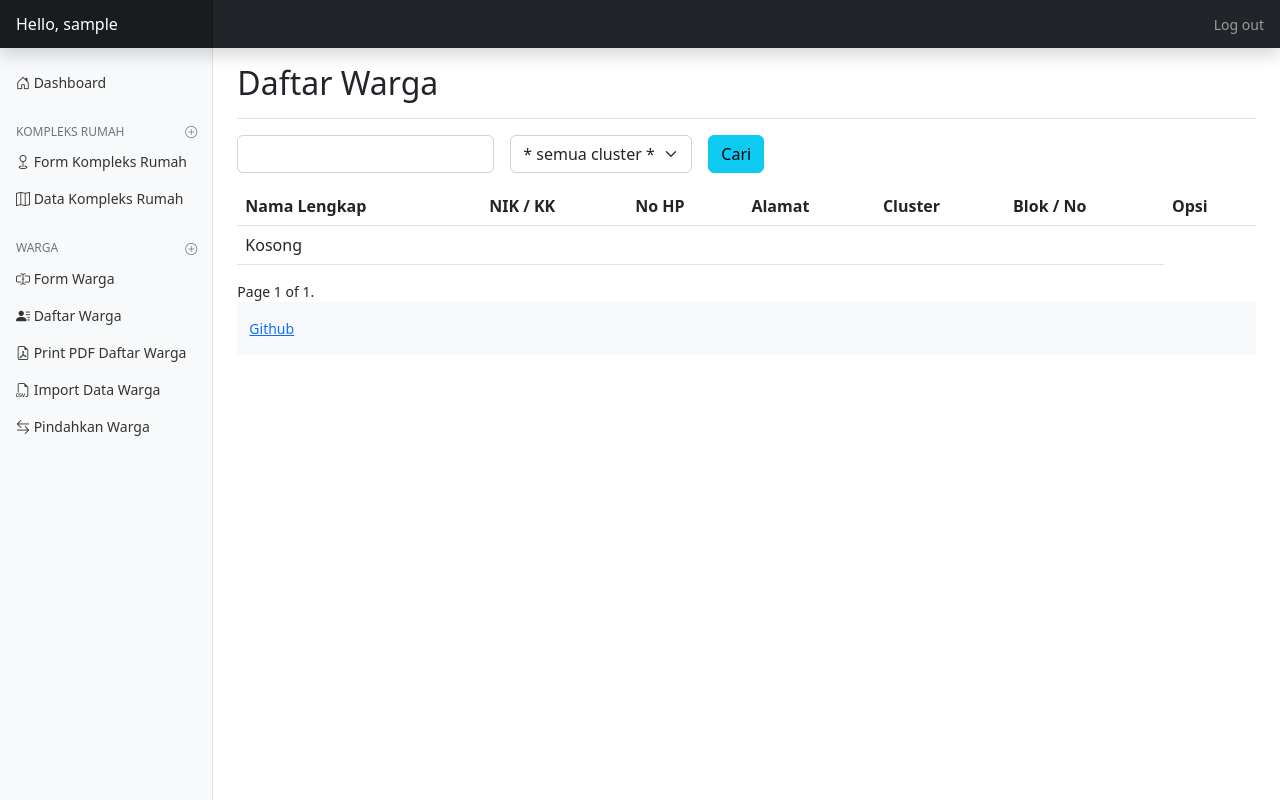
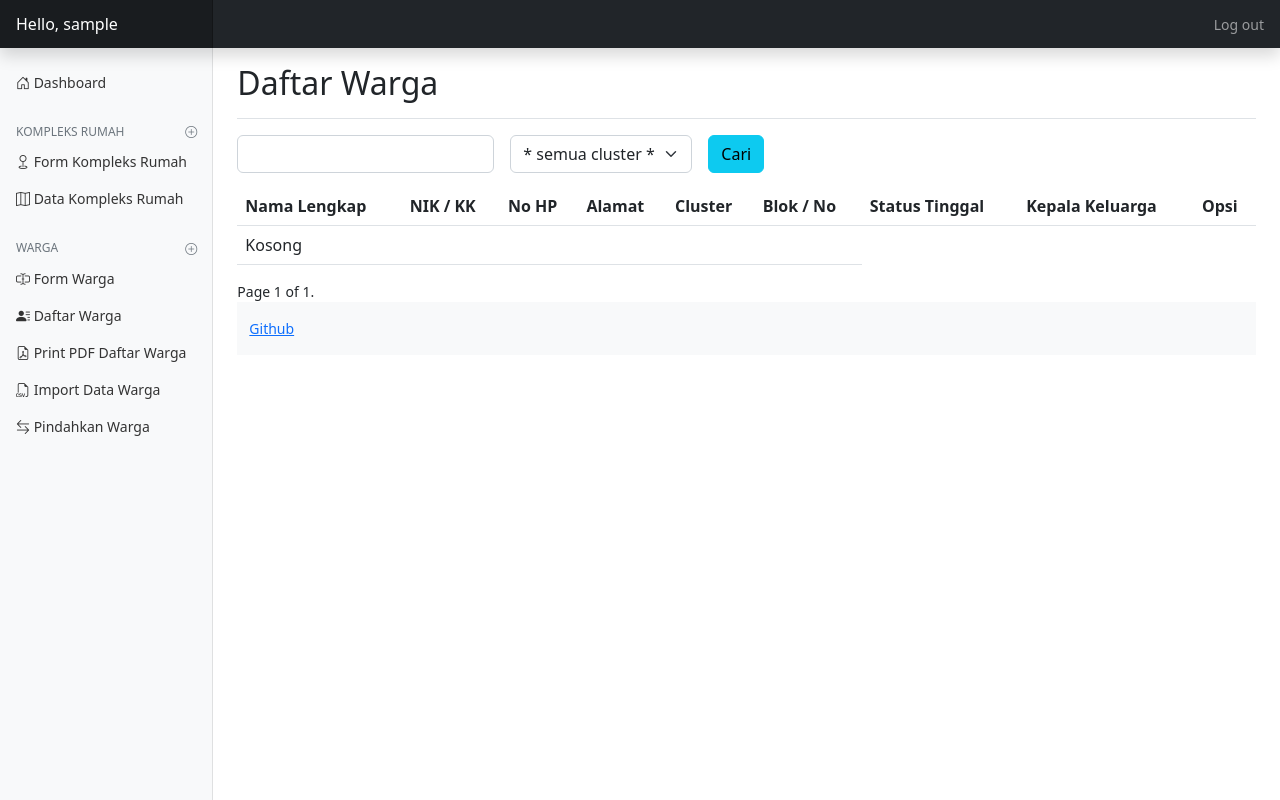
Before and after one commit to robertusnegoro/datawarga, a Django app: page /warga/list-warga-view in a window 1280 px wide. Run offline with Django 4.2, Linux system fonts and the light colour scheme; the visitor is signed in with stand-in values (Sample User, id 1); data that the repository does not hold is empty; some libraries are stand-ins or nearby versions.

Commit message:
Add Kepala Keluarga Flag

```diff
--- a/datawarga/kependudukan/templates/form_list_warga_report.html
+++ b/datawarga/kependudukan/templates/form_list_warga_report.html
@@ -22,6 +22,12 @@
                 <input type="text" class="form-control" id="rt" name="rt" maxlength="150" value="" placeholder="kosongkan untuk semua RT">
             </div>
 
+            <div class="mb-3">
+                <input class="form-check-input" type="checkbox" value="true" id="kepala_keluarga" name="kepala_keluarga">
+                <label class="form-check-label" for="kepala_keluarga">
+                    Kepala Keluarga saja
+                </label>
+            </div>
 
             <br>
             <button type="submit" class="btn btn-primary"><i class="bi bi-box-arrow-right"></i> Generate</button>
--- a/datawarga/kependudukan/templates/form_warga.html
+++ b/datawarga/kependudukan/templates/form_warga.html
@@ -36,6 +36,10 @@
 
                 {{ form.status_tinggal | as_crispy_field }}
                 {{ form.status_keluarga | as_crispy_field }}
+
+                <br>
+                {{ form.kepala_keluarga | as_crispy_field }}
+                <br>
 
                 {{ form.pekerjaan | as_crispy_field }}
                 {{ form.status | as_crispy_field }}
--- a/datawarga/kependudukan/templates/list_warga_view.html
+++ b/datawarga/kependudukan/templates/list_warga_view.html
@@ -36,6 +36,8 @@
             <th>Alamat</th>
             <th>Cluster</th>
             <th>Blok / No</th>
+            <th>Status Tinggal</th>
+            <th>Kepala Keluarga</th>
             <th>Opsi</th>
         </tr>
     </thead>
@@ -48,6 +50,8 @@
         <td>{{ w.alamat }}</td>
         <td>{{ w.kompleks.cluster }}</td>
         <td>{{ w.kompleks }}</td>
+        <td>{{ w.status_tinggal }}</td>
+        <td>{% if w.kepala_keluarga %}<i class="bi bi-check-square-fill"></i>{% endif %}</td>
         <td><a class="btn btn-primary btn-sm" href="{% url 'kependudukan:formWarga' w.id %}"> <i class="bi bi-pencil"></i> </a> &nbsp; <a class="btn btn-danger btn-sm" href="{% url 'kependudukan:deleteformWarga' w.id %}"><i class="bi bi-trash"></i> </a></td>
     </tr>
     {% empty %}
--- a/datawarga/kependudukan/urls.py
+++ b/datawarga/kependudukan/urls.py
@@ -8,6 +8,11 @@ app_name = "kependudukan"
 urlpatterns = [
     path("", warga.index, name="index"),
     path("warga/form-warga/<int:idwarga>", warga.formWarga, name="formWarga"),
+    path(
+        "warga/set-kk/<int:idwarga>",
+        warga.set_kepala_keluarga,
+        name="set_kepala_keluarga",
+    ),
     path(
         "warga/form-warga/<int:idwarga>/<int:idkompleks>",
         warga.formWarga,
@@ -114,7 +119,11 @@ urlpatterns = [
         "public/dashboard/<str:page>", utility.dashboard_public, name="publicDasboard"
     ),
     path("public/iuran", iuran_public.form_iuran_bulanan_display, name="publicIuran"),
-    path("warga/summary-iuranbulanan-pdf/<int:year>", iuran.pdf_report_iuranbulanan, name="pdfReportIuranBulanan"),
+    path(
+        "warga/summary-iuranbulanan-pdf/<int:year>",
+        iuran.pdf_report_iuranbulanan,
+        name="pdfReportIuranBulanan",
+    ),
 ]
 
 if settings.WG_ENV == "dev":
--- a/datawarga/kependudukan/warga.py
+++ b/datawarga/kependudukan/warga.py
@@ -181,6 +181,9 @@ def pdfWargaReport(request):
         if len(rukuntangga) > 0:
             dataWarga = dataWarga.filter(kompleks__rt=rukuntangga)
             report_data["filter"]["rt"] = rukuntangga
+        if request.POST["kepala_keluarga"]:
+            dataWarga = dataWarga.filter(kepala_keluarga=True)
+
     report_data["data"] = dataWarga
     report_data["rw"] = settings.RUKUNWARGA
     report_data["alamat"] = settings.ALAMAT
@@ -211,3 +214,22 @@ def list_warga_no_kompleks_json(request):
         )
     data = serializers.serialize("json", data_warga)
     return JsonResponse({"data": json.loads(data)})
+
+
+@login_required
+def set_kepala_keluarga(request, idwarga):
+    warga_record = get_object_or_404(Warga, pk=idwarga)
+    warga_serumah = Warga.objects.filter(kompleks=warga_record.kompleks)
+    for warga in warga_serumah:
+        warga.kepala_keluarga = False
+        warga.save()
+
+    warga_record.kepala_keluarga = True
+    warga_record.save()
+
+    base_url = reverse(
+        "kependudukan:detailKompleks", kwargs={"idkompleks": warga_record.kompleks.id}
+    )
+    payload = urlencode({"message": "data saved!"})
+    url_redir = "{}?{}".format(base_url, payload)
+    return redirect(url_redir)
```
Also changed, not shown: datawarga/kependudukan/iuran.py (+5 -2 lines), datawarga/kependudukan/management/commands/summarize_iuran_bulanan.py (+18 -5 lines), datawarga/kependudukan/models.py (+13 -12 lines), datawarga/kependudukan/templates/form_kompleks_detail.html (+9 -2 lines), datawarga/kependudukan/tests/test_warga.py (+4 -0 lines), datawarga/kependudukan/migrations/0024_warga_kepala_keluarga.py (added).
